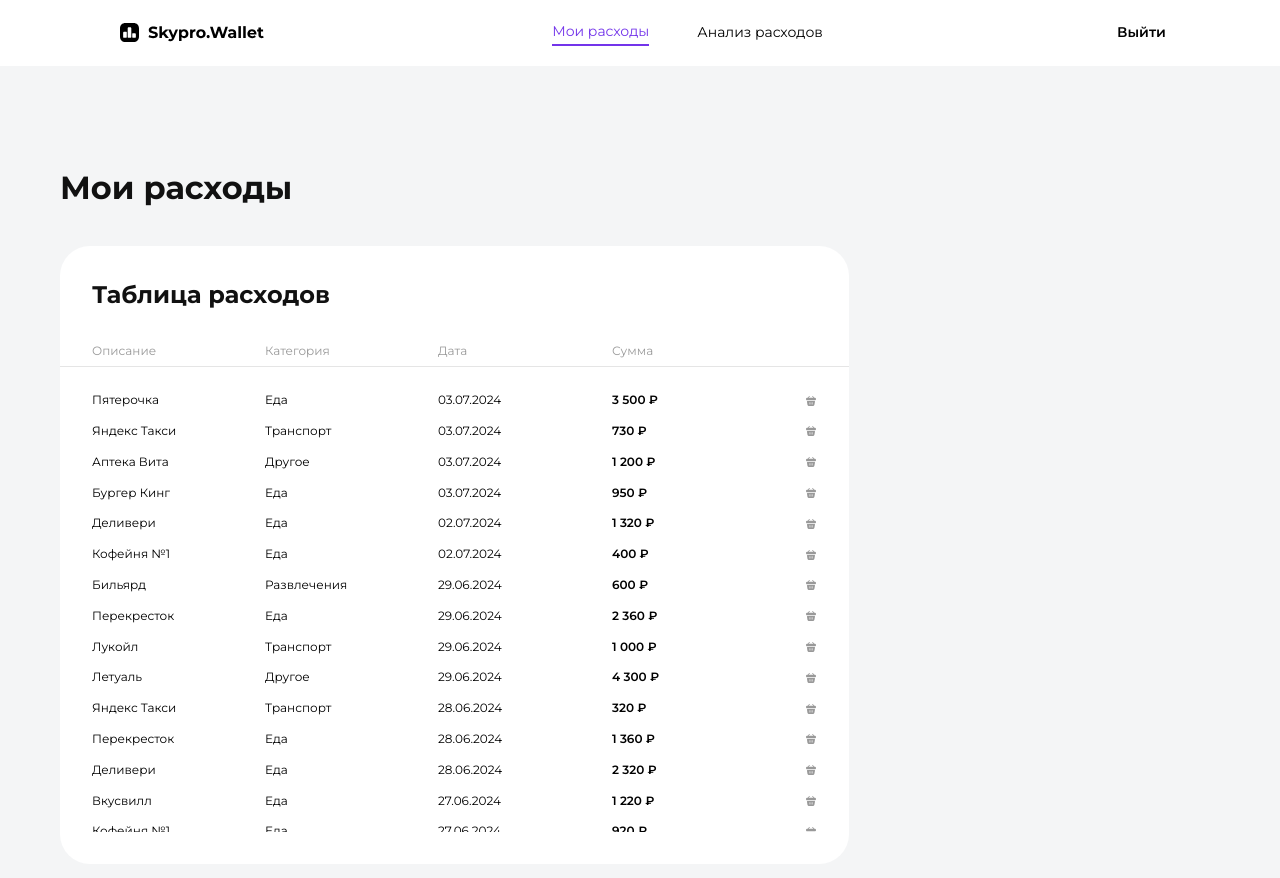
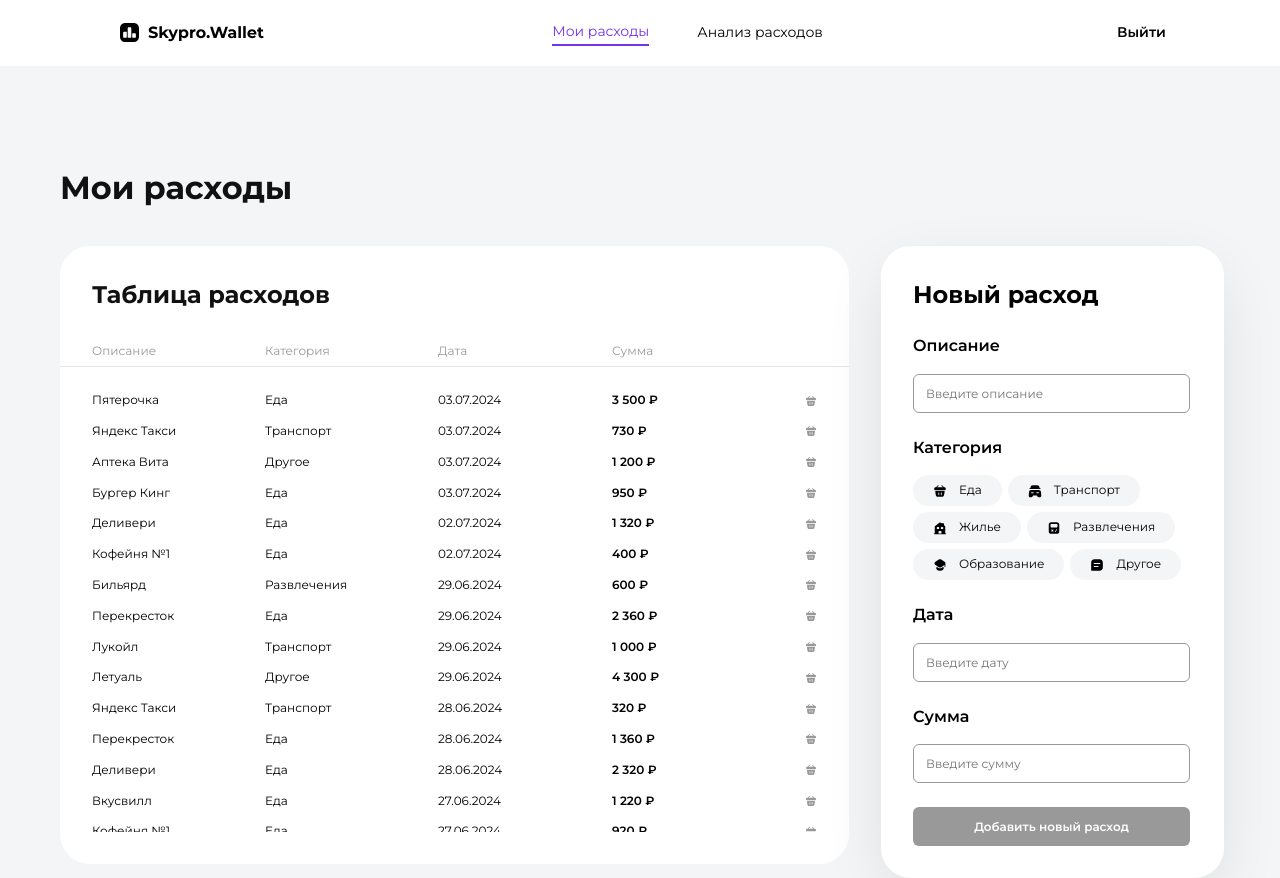
Before and after one commit to Nmidnight/skypro-wallet, a React (Vite) app: page / in a window 1280 px wide. Built offline with nearby package versions, Linux system fonts and the light colour scheme; sample sign-in values are in the browser's storage.

Commit message:
fixed form issue

```diff
--- a/src/components/ExpensesTable/ExpensesTable.jsx
+++ b/src/components/ExpensesTable/ExpensesTable.jsx
@@ -1,5 +1,6 @@
 import React from 'react';
 import * as S from './ExpensesTable.styled';
+import { MainPageForm } from '../MainPageForm/MainPageForm';
 
 const mockExpenses = [
   { id: 1, name: 'Пятерочка', category: 'Еда', date: '03.07.2024', amount: '3 500 ₽' },
@@ -53,10 +54,7 @@
         </S.ExpensesList>
       </S.ExpensesCard>
 
-      {/* Правая карточка НОВЫЙ РАСХОД */}
-      {/* <S.AddExpenseCard>
-        <S.ExpensesCard__Title>Новый расход</S.ExpensesCard__Title>
-      </S.AddExpenseCard> */}
+      <MainPageForm />
 
     </S.PageContainer>
   );
--- a/src/pages/MainPage.jsx
+++ b/src/pages/MainPage.jsx
@@ -1,11 +1,19 @@
 import React from 'react';
 import { ExpensesTable } from '../components/ExpensesTable/ExpensesTable';
+import { MainPageForm } from '../components/MainPageForm/MainPageForm';
+import styled from 'styled-components';
+
+const MainWrapper = styled.div`
+  Position: relative;
+  width: 100%;
+  min-height: 100vh;
+
+  `
 
 export function MainPage() {
   return (
-    <main style={{ position: 'relative', width: '100%', minHeight: '100vh' }}>
+    <MainWrapper>
       <ExpensesTable />
-      {/* НОВЫЙ РАСХОД БУДЕТ ЗДЕСЬ" */}
-    </main>
+    </MainWrapper>
   );
 }
--- a/src/pages/SignupPage.jsx
+++ b/src/pages/SignupPage.jsx
@@ -105,7 +105,8 @@
       notify.success("Регистрация прошла успешно!");
       navigate("/signin");
     } catch (err) {
-        const errorMsg = err?.response?.data?.message || "Ошибка регистрации";
+      const errorMsg = err?.response?.data?.error || "Ошибка регистрации";
+      console.log(err?.response?.data?.error);
       setServerError(errorMsg);
       notify.error(errorMsg);
     }
```
Lines whose indentation alone changed are shown as unchanged.
